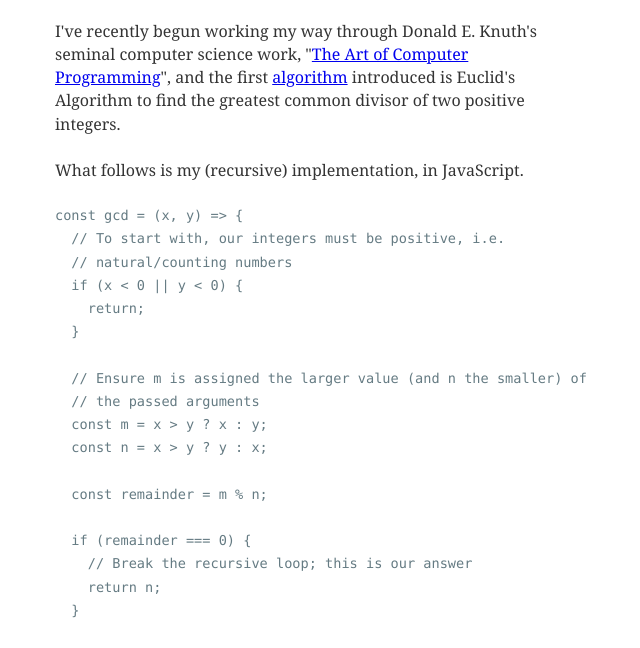
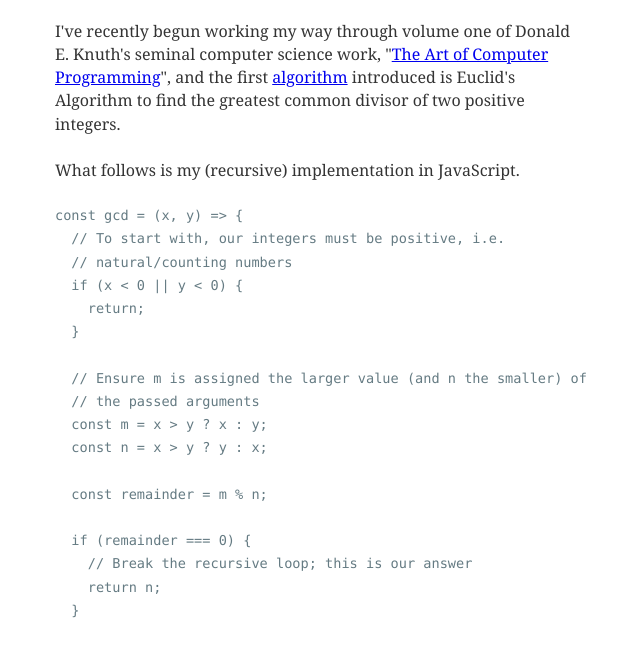
Before and after one commit to NathanKleekamp/bbp-website, a Gatsby site: page /euclid-algorithm/ in a window 1280 px wide. Shown: the part 143-791 px from the top of the page, without its empty margins (324-964 px from the left). Built offline with nearby package versions, Linux system fonts and the light colour scheme; Gatsby itself is replaced by a stand-in of ours; some packages are replaced by stand-ins of ours; code samples lack their colours.

Commit message:
remove unnecessary comma and add volume number

````diff
--- a/content/blog/euclid-algorithm/index.md
+++ b/content/blog/euclid-algorithm/index.md
@@ -4,9 +4,9 @@
 date: 2019-10-07T12:42:01.828Z
 ---
 
-I've recently begun working my way through Donald E. Knuth's seminal computer science work, "[The Art of Computer Programming](https://www-cs-faculty.stanford.edu/~knuth/taocp.html)", and the first [algorithm](/glossary/algorithm/) introduced is Euclid's Algorithm to find the greatest common divisor of two positive integers.
+I've recently begun working my way through volume one of Donald E. Knuth's seminal computer science work, "[The Art of Computer Programming](https://www-cs-faculty.stanford.edu/~knuth/taocp.html)", and the first [algorithm](/glossary/algorithm/) introduced is Euclid's Algorithm to find the greatest common divisor of two positive integers.
 
-What follows is my (recursive) implementation, in JavaScript.
+What follows is my (recursive) implementation in JavaScript.
 
 ```js
 const gcd = (x, y) => {
````
